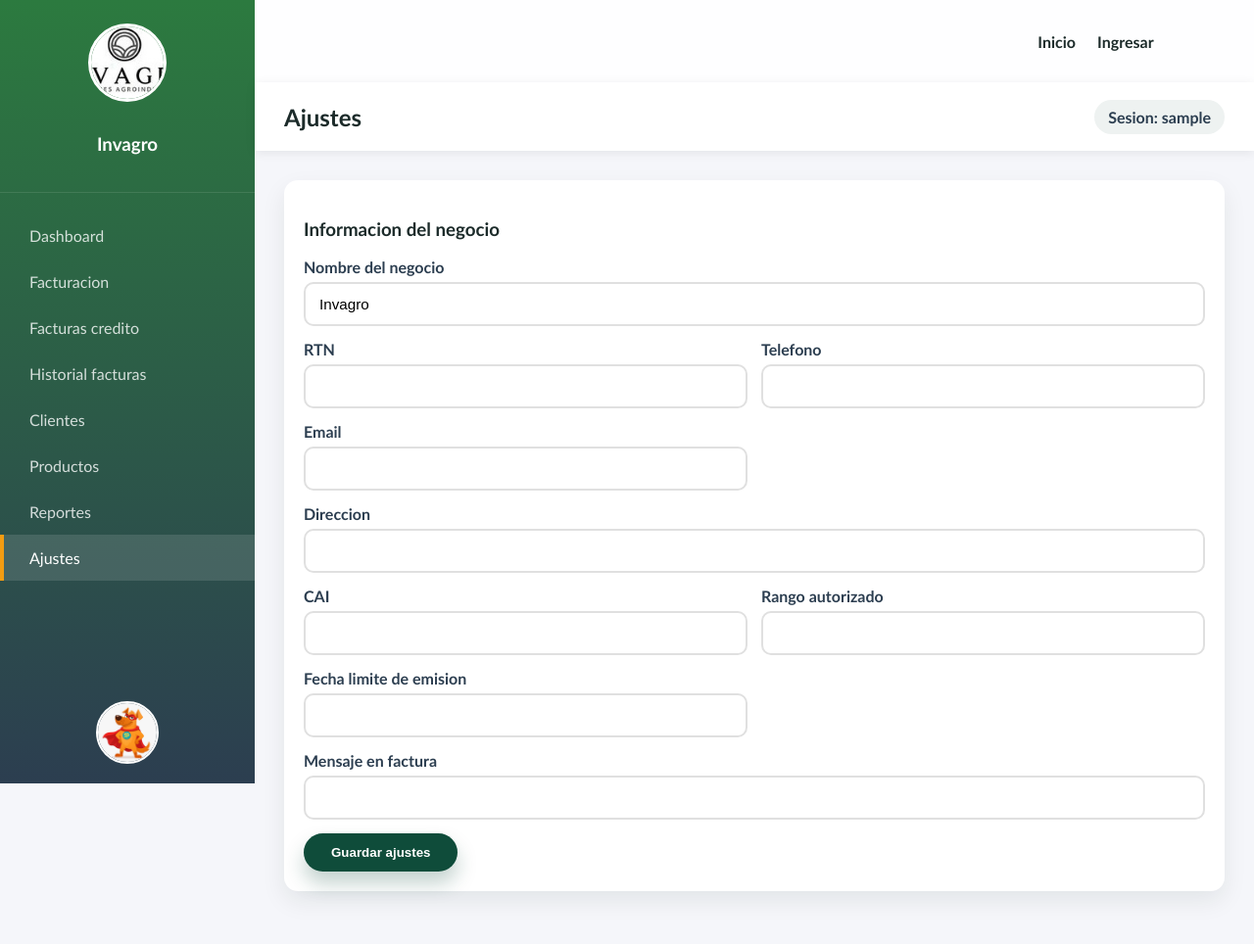
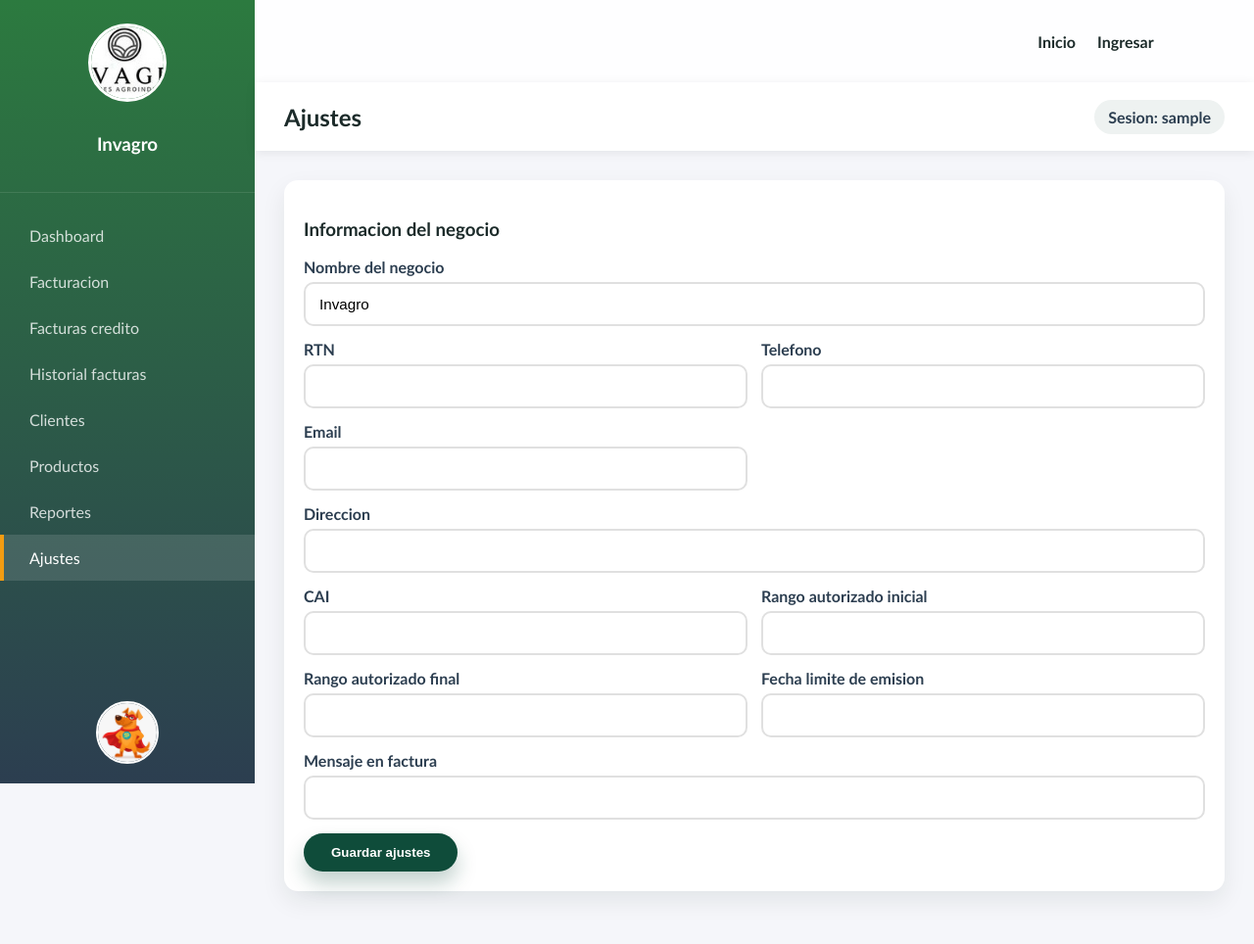
Before and after one commit to Luisfer8904/Sistema-de-facturacion-Invagro, a Flask app: page /ajustes in a window 1280 px wide. Shown: the whole page at 98% size. Run offline with Flask 3, Linux system fonts and the light colour scheme; the visitor is signed in with stand-in values (Sample User, id 1); data comes from the database, SQL or seed files in the repository; parts of the project's set-up code (start-up, migrations or seed data) failed here and were passed over.

Commit message:
ajustes rango inicial y final

```diff
--- a/backend/app.py
+++ b/backend/app.py
@@ -69,32 +69,25 @@ def create_app():
         file_storage.save(file_path)
         return unique_name
 
-    def parse_rango_autorizado(rango_texto):
+    def parse_rango_autorizado_inicio(rango_texto):
         if not rango_texto:
             return None
         matches = list(re.finditer(r"\d+", rango_texto))
-        if len(matches) < 2:
+        if not matches:
             return None
-        start_match = matches[-2]
-        end_match = matches[-1]
+        start_match = matches[-1]
         prefix = rango_texto[: start_match.start()]
         start_raw = start_match.group(0)
-        end_raw = end_match.group(0)
         try:
             start_num = int(start_raw)
-            end_num = int(end_raw)
         except ValueError:
             return None
-        return {
-            "prefix": prefix,
-            "start_num": start_num,
-            "end_num": end_num,
-            "width": len(start_raw),
-        }
+        return {"prefix": prefix, "start_num": start_num, "width": len(start_raw)}
 
     def generate_invoice_number():
         settings = get_business_settings()
-        rango_info = parse_rango_autorizado(settings.rango_autorizado or "")
+        rango_inicio = settings.rango_autorizado_inicio or settings.rango_autorizado or ""
+        rango_info = parse_rango_autorizado_inicio(rango_inicio)
         if not rango_info:
             return f"F001-{datetime.utcnow():%Y%m%d%H%M%S}"
 
@@ -105,9 +98,6 @@ def create_app():
                 suffix = last_invoice.numero_factura[len(rango_info["prefix"]):]
                 if suffix.isdigit():
                     next_num = int(suffix) + 1
-
-        if next_num > rango_info["end_num"]:
-            raise ValueError("Se alcanzo el limite del rango autorizado.")
 
         return f"{rango_info['prefix']}{next_num:0{rango_info['width']}d}"
 
@@ -128,6 +118,8 @@ def create_app():
             direccion="",
             cai="",
             rango_autorizado="",
+            rango_autorizado_inicio="",
+            rango_autorizado_fin="",
             fecha_limite_emision="",
             mensaje="",
         )
@@ -349,10 +341,17 @@ def create_app():
         footer_blocks = []
         if settings.mensaje:
             footer_blocks.append(Paragraph(settings.mensaje, styles["Normal"]))
-        if settings.cai or settings.rango_autorizado or settings.fecha_limite_emision:
+        rango_texto = ""
+        if settings.rango_autorizado_inicio or settings.rango_autorizado_fin:
+            inicio = settings.rango_autorizado_inicio or "-"
+            fin = settings.rango_autorizado_fin or "-"
+            rango_texto = f"{inicio} - {fin}"
+        elif settings.rango_autorizado:
+            rango_texto = settings.rango_autorizado
+        if settings.cai or rango_texto or settings.fecha_limite_emision:
             footer_text = (
                 f"CAI: {settings.cai or '-'}<br/>"
-                f"RANGO AUTORIZADO: {settings.rango_autorizado or '-'}<br/>"
+                f"RANGO AUTORIZADO: {rango_texto or '-'}<br/>"
                 f"FECHA LIMITE DE EMISION: {settings.fecha_limite_emision or '-'}"
             )
             footer_blocks.append(Paragraph(footer_text, styles["Normal"]))
@@ -550,6 +549,12 @@ def create_app():
             settings.direccion = request.form.get("direccion", "").strip()
             settings.cai = request.form.get("cai", "").strip()
             settings.rango_autorizado = request.form.get("rango_autorizado", "").strip()
+            settings.rango_autorizado_inicio = request.form.get(
+                "rango_autorizado_inicio", ""
+            ).strip()
+            settings.rango_autorizado_fin = request.form.get(
+                "rango_autorizado_fin", ""
+            ).strip()
             settings.fecha_limite_emision = request.form.get("fecha_limite_emision", "").strip()
             settings.mensaje = request.form.get("mensaje", "").strip()
             db.session.commit()
--- a/backend/models.py
+++ b/backend/models.py
@@ -69,6 +69,8 @@ class AjustesNegocio(db.Model):
     direccion = db.Column(db.String(255))
     cai = db.Column(db.String(60))
     rango_autorizado = db.Column(db.String(120))
+    rango_autorizado_inicio = db.Column(db.String(120))
+    rango_autorizado_fin = db.Column(db.String(120))
     fecha_limite_emision = db.Column(db.String(30))
     mensaje = db.Column(db.String(255))
 
--- a/backend/templates/ajustes.html
+++ b/backend/templates/ajustes.html
@@ -62,11 +62,19 @@
               <input type="text" name="cai" value="{{ settings.cai or '' }}" />
             </label>
             <label>
-              <span>Rango autorizado</span>
+              <span>Rango autorizado inicial</span>
               <input
                 type="text"
-                name="rango_autorizado"
-                value="{{ settings.rango_autorizado or '' }}"
+                name="rango_autorizado_inicio"
+                value="{{ settings.rango_autorizado_inicio or settings.rango_autorizado or '' }}"
+              />
+            </label>
+            <label>
+              <span>Rango autorizado final</span>
+              <input
+                type="text"
+                name="rango_autorizado_fin"
+                value="{{ settings.rango_autorizado_fin or '' }}"
               />
             </label>
             <label>
--- a/scripts/create_tables_mysql.sql
+++ b/scripts/create_tables_mysql.sql
@@ -53,6 +53,8 @@ CREATE TABLE IF NOT EXISTS `inva-ajustes_negocio` (
     direccion VARCHAR(255),
     cai VARCHAR(60),
     rango_autorizado VARCHAR(120),
+    rango_autorizado_inicio VARCHAR(120),
+    rango_autorizado_fin VARCHAR(120),
     fecha_limite_emision VARCHAR(30),
     mensaje VARCHAR(255)
 ) ENGINE=InnoDB DEFAULT CHARSET=utf8mb4 COLLATE=utf8mb4_unicode_ci;
```
